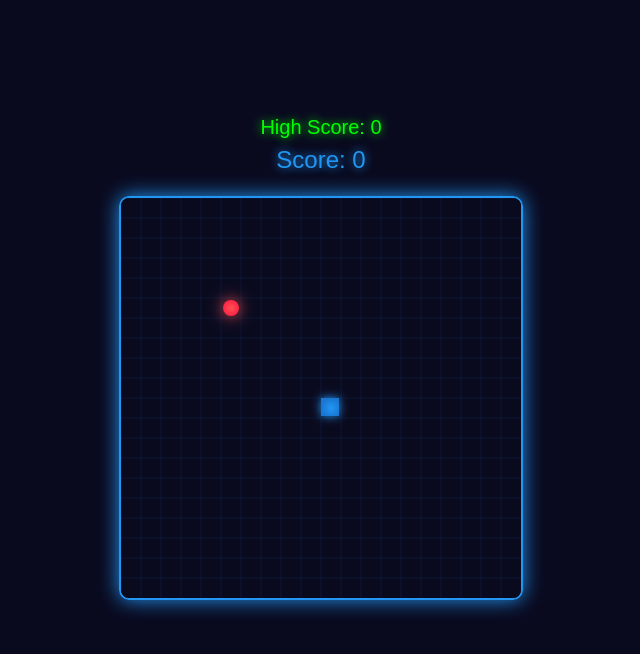
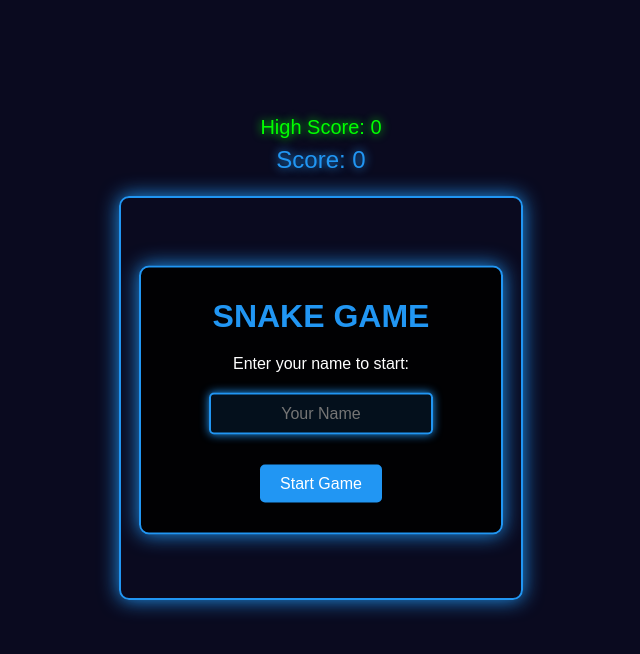
Before and after one commit to vitalykuz/bolt-generated-project, a website built with Vite: page index.html in a window 1280 px wide. Shown: the whole page, without its empty margins (319-959 px from the left). Built offline with nearby package versions, Linux system fonts and the light colour scheme.

Commit message:
Initial commit from your app

```diff
--- a/index.html
+++ b/index.html
@@ -41,30 +41,45 @@
       font-size: 20px;
       text-shadow: 0 0 10px #00ff00;
     }
-    .game-over {
+    .screen {
       position: absolute;
       top: 50%;
       left: 50%;
       transform: translate(-50%, -50%);
       background: rgba(0, 0, 0, 0.9);
-      padding: 20px;
+      padding: 30px;
       border-radius: 10px;
       text-align: center;
-      display: none;
       border: 2px solid #2196F3;
       box-shadow: 0 0 20px #2196F3;
+      min-width: 300px;
     }
-    .game-over h2 {
+    .screen h2 {
       color: #2196F3;
       margin: 0 0 20px 0;
       font-size: 32px;
       text-transform: uppercase;
     }
-    .game-over p {
+    .screen p {
       color: #fff;
       margin: 10px 0;
     }
-    .game-over button {
+    .screen input {
+      background: rgba(33, 150, 243, 0.1);
+      border: 2px solid #2196F3;
+      padding: 10px;
+      color: white;
+      border-radius: 5px;
+      margin: 10px 0;
+      width: 200px;
+      font-size: 16px;
+      text-align: center;
+    }
+    .screen input:focus {
+      outline: none;
+      box-shadow: 0 0 10px #2196F3;
+    }
+    .screen button {
       background: #2196F3;
       border: none;
       padding: 10px 20px;
@@ -75,7 +90,7 @@
       font-size: 16px;
       transition: all 0.3s ease;
     }
-    .game-over button:hover {
+    .screen button:hover {
       background: #1976D2;
       box-shadow: 0 0 10px #2196F3;
     }
@@ -93,15 +108,34 @@
       background: #2196F3;
       border-radius: 50%;
     }
+    #playerName {
+      position: absolute;
+      top: -110px;
+      left: 50%;
+      transform: translateX(-50%);
+      color: #2196F3;
+      font-size: 20px;
+      text-shadow: 0 0 10px #2196F3;
+    }
   </style>
 </head>
 <body>
   <div class="game-container">
+    <div id="playerName"></div>
     <div id="highScore">High Score: 0</div>
     <div id="score">Score: 0</div>
     <canvas id="gameCanvas" width="400" height="400"></canvas>
-    <div class="game-over" id="gameOver">
+
+    <div class="screen" id="startScreen">
+      <h2>Snake Game</h2>
+      <p>Enter your name to start:</p>
+      <input type="text" id="playerNameInput" maxlength="15" placeholder="Your Name">
+      <button onclick="startGame()">Start Game</button>
+    </div>
+
+    <div class="screen" id="gameOver" style="display: none;">
       <h2>Game Over</h2>
+      <p id="playerNameFinal"></p>
       <p id="finalScore">Score: 0</p>
       <p id="newHighScore" style="color: #00ff00; display: none;">New High Score! 🏆</p>
       <button onclick="resetGame()">Play Again</button>
--- a/src/game.js
+++ b/src/game.js
@@ -3,8 +3,11 @@ const ctx = canvas.getContext('2d');
 const scoreElement = document.getElementById('score');
 const highScoreElement = document.getElementById('highScore');
 const gameOverScreen = document.getElementById('gameOver');
+const startScreen = document.getElementById('startScreen');
 const finalScoreElement = document.getElementById('finalScore');
 const newHighScoreElement = document.getElementById('newHighScore');
+const playerNameElement = document.getElementById('playerName');
+const playerNameFinalElement = document.getElementById('playerNameFinal');
 
 const gridSize = 20;
 const tileCount = canvas.width / gridSize;
@@ -18,6 +21,8 @@ let highScore = 0;
 let gameSpeed = 100;
 let gameLoop;
 let particles = [];
+let playerName = '';
+let gameStarted = false;
 
 class Particle {
   constructor(x, y) {
@@ -73,7 +78,6 @@ function clearCanvas() {
   ctx.fillStyle = '#0a0a1f';
   ctx.fillRect(0, 0, canvas.width, canvas.height);
 
-  // Draw grid
   ctx.strokeStyle = 'rgba(33, 150, 243, 0.1)';
   for (let i = 0; i < tileCount; i++) {
     ctx.beginPath();
@@ -198,6 +202,7 @@ function gameOver() {
     newHighScoreElement.style.display = 'none';
   }
 
+  playerNameFinalElement.textContent = `Player: ${playerName}`;
   finalScoreElement.textContent = `Score: ${score}`;
   gameOverScreen.style.display = 'block';
 }
@@ -228,7 +233,23 @@ window.resetGame = function() {
   gameLoop = setInterval(drawGame, gameSpeed);
 };
 
+window.startGame = function() {
+  const input = document.getElementById('playerNameInput');
+  playerName = input.value.trim() || 'Player';
+  playerNameElement.textContent = playerName;
+  startScreen.style.display = 'none';
+  gameStarted = true;
+  resetGame();
+};
+
 document.addEventListener('keydown', (e) => {
+  if (!gameStarted) {
+    if (e.key === 'Enter') {
+      startGame();
+    }
+    return;
+  }
+
   if (gameOverScreen.style.display === 'block') {
     if (e.key === 'Enter' || e.key === ' ') {
       resetGame();
@@ -252,4 +273,5 @@ document.addEventListener('keydown', (e) => {
   }
 });
 
-gameLoop = setInterval(drawGame, gameSpeed);
+// Initialize game
+document.getElementById('playerNameInput').focus();
```
